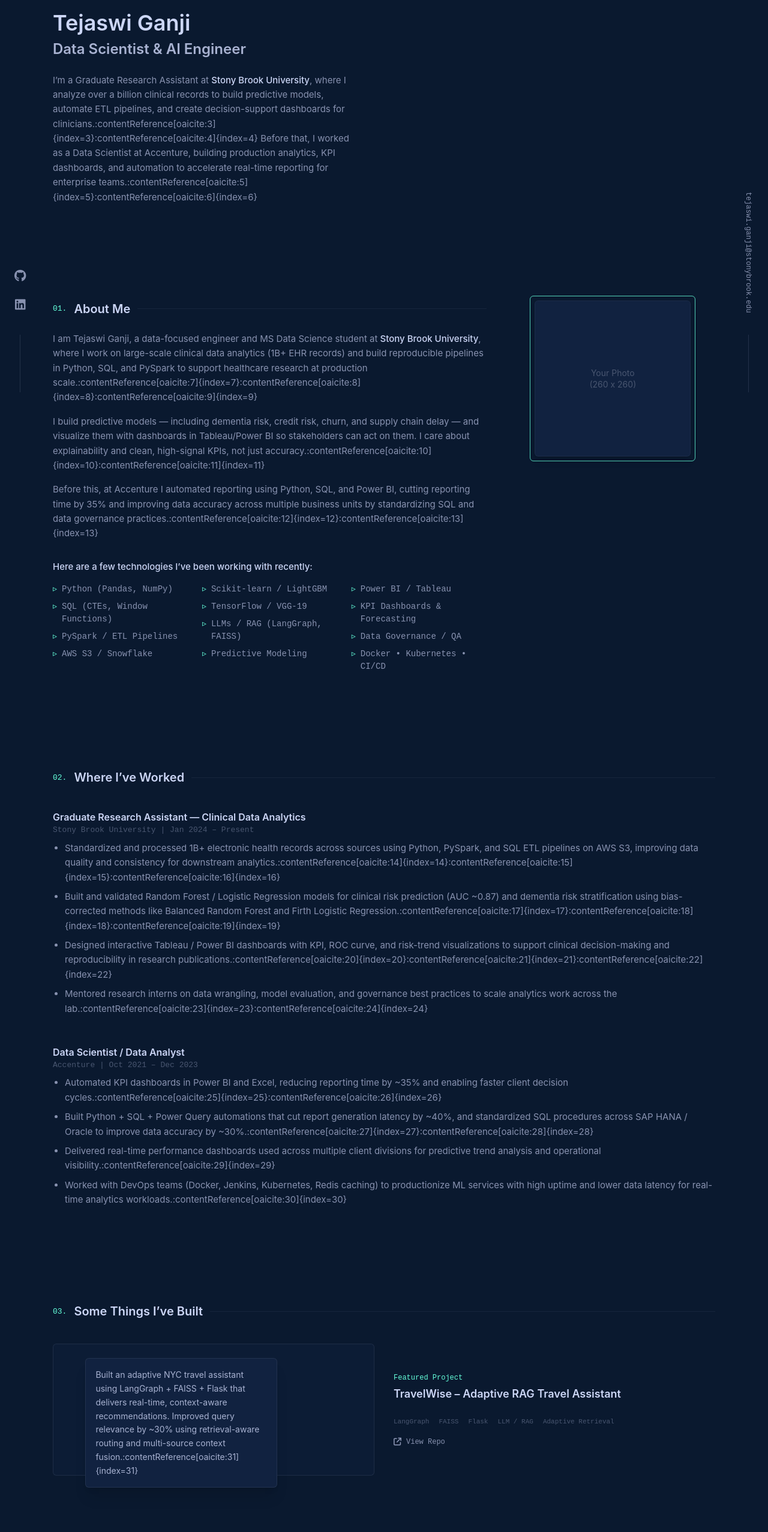
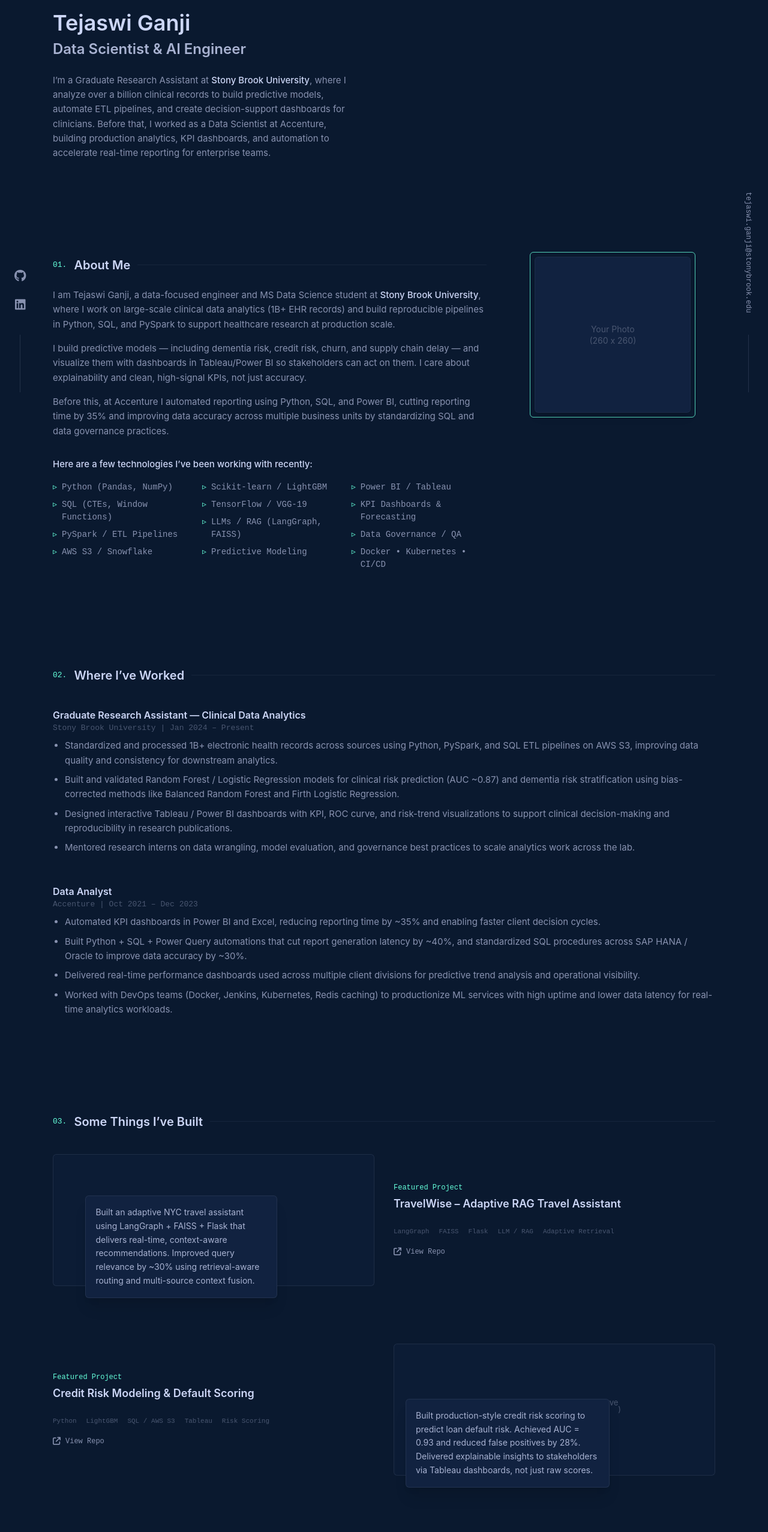
Before and after one commit to gtejaswi2212/tejaswi-portfolio, a plain HTML site: page index.html in a window 1280 px wide. Shown: the part 146-2700 px from the top of the page at 60% size. Drawn offline with nearby package versions, Linux system fonts and the light colour scheme.

Commit message:
Remove content references and update email links

```diff
--- a/index.html
+++ b/index.html
@@ -160,9 +160,9 @@
         I’m a Graduate Research Assistant at
         <span class="text-slate-100 font-medium">Stony Brook University</span>,
         where I analyze over a billion clinical records to build predictive models,
-        automate ETL pipelines, and create decision-support dashboards for clinicians.:contentReference[oaicite:3]{index=3}:contentReference[oaicite:4]{index=4}
+        automate ETL pipelines, and create decision-support dashboards for clinicians.
         Before that, I worked as a Data Scientist at Accenture, building production analytics,
-        KPI dashboards, and automation to accelerate real-time reporting for enterprise teams.:contentReference[oaicite:5]{index=5}:contentReference[oaicite:6]{index=6}
+        KPI dashboards, and automation to accelerate real-time reporting for enterprise teams.
       </p>
     </section>
 
@@ -185,19 +185,19 @@
               I am Tejaswi Ganji, a data-focused engineer and MS Data Science student at
               <span class="text-slate-100 font-medium">Stony Brook University</span>, where I work
               on large-scale clinical data analytics (1B+ EHR records) and build reproducible
-              pipelines in Python, SQL, and PySpark to support healthcare research at production scale.:contentReference[oaicite:7]{index=7}:contentReference[oaicite:8]{index=8}:contentReference[oaicite:9]{index=9}
+              pipelines in Python, SQL, and PySpark to support healthcare research at production scale.
             </p>
 
             <p>
               I build predictive models — including dementia risk, credit risk, churn, and supply chain delay —
               and visualize them with dashboards in Tableau/Power BI so stakeholders can act on them.
-              I care about explainability and clean, high-signal KPIs, not just accuracy.:contentReference[oaicite:10]{index=10}:contentReference[oaicite:11]{index=11}
+              I care about explainability and clean, high-signal KPIs, not just accuracy.
             </p>
 
             <p>
               Before this, at Accenture I automated reporting using Python, SQL, and Power BI, cutting reporting
               time by 35% and improving data accuracy across multiple business units by standardizing SQL and
-              data governance practices.:contentReference[oaicite:12]{index=12}:contentReference[oaicite:13]{index=13}
+              data governance practices.
             </p>
           </div>
 
@@ -264,24 +264,24 @@
           Stony Brook University | Jan 2024 – Present
         </p>
         <ul class="list-disc list-outside ml-5 space-y-2 text-slate-300 text-[15px] leading-relaxed">
-          <li>Standardized and processed 1B+ electronic health records across sources using Python, PySpark, and SQL ETL pipelines on AWS S3, improving data quality and consistency for downstream analytics.:contentReference[oaicite:14]{index=14}:contentReference[oaicite:15]{index=15}:contentReference[oaicite:16]{index=16}</li>
-          <li>Built and validated Random Forest / Logistic Regression models for clinical risk prediction (AUC ~0.87) and dementia risk stratification using bias-corrected methods like Balanced Random Forest and Firth Logistic Regression.:contentReference[oaicite:17]{index=17}:contentReference[oaicite:18]{index=18}:contentReference[oaicite:19]{index=19}</li>
-          <li>Designed interactive Tableau / Power BI dashboards with KPI, ROC curve, and risk-trend visualizations to support clinical decision-making and reproducibility in research publications.:contentReference[oaicite:20]{index=20}:contentReference[oaicite:21]{index=21}:contentReference[oaicite:22]{index=22}</li>
-          <li>Mentored research interns on data wrangling, model evaluation, and governance best practices to scale analytics work across the lab.:contentReference[oaicite:23]{index=23}:contentReference[oaicite:24]{index=24}</li>
+          <li>Standardized and processed 1B+ electronic health records across sources using Python, PySpark, and SQL ETL pipelines on AWS S3, improving data quality and consistency for downstream analytics.</li>
+          <li>Built and validated Random Forest / Logistic Regression models for clinical risk prediction (AUC ~0.87) and dementia risk stratification using bias-corrected methods like Balanced Random Forest and Firth Logistic Regression.</li>
+          <li>Designed interactive Tableau / Power BI dashboards with KPI, ROC curve, and risk-trend visualizations to support clinical decision-making and reproducibility in research publications.</li>
+          <li>Mentored research interns on data wrangling, model evaluation, and governance best practices to scale analytics work across the lab.</li>
         </ul>
       </div>
 
       <!-- Accenture -->
       <div>
-        <h4 class="text-slate-100 font-semibold">Data Scientist / Data Analyst</h4>
+        <h4 class="text-slate-100 font-semibold">Data Analyst</h4>
         <p class="text-[13px] font-mono text-slate-400 mb-2">
           Accenture | Oct 2021 – Dec 2023
         </p>
         <ul class="list-disc list-outside ml-5 space-y-2 text-slate-300 text-[15px] leading-relaxed">
-          <li>Automated KPI dashboards in Power BI and Excel, reducing reporting time by ~35% and enabling faster client decision cycles.:contentReference[oaicite:25]{index=25}:contentReference[oaicite:26]{index=26}</li>
-          <li>Built Python + SQL + Power Query automations that cut report generation latency by ~40%, and standardized SQL procedures across SAP HANA / Oracle to improve data accuracy by ~30%.:contentReference[oaicite:27]{index=27}:contentReference[oaicite:28]{index=28}</li>
-          <li>Delivered real-time performance dashboards used across multiple client divisions for predictive trend analysis and operational visibility.:contentReference[oaicite:29]{index=29}</li>
-          <li>Worked with DevOps teams (Docker, Jenkins, Kubernetes, Redis caching) to productionize ML services with high uptime and lower data latency for real-time analytics workloads.:contentReference[oaicite:30]{index=30}</li>
+          <li>Automated KPI dashboards in Power BI and Excel, reducing reporting time by ~35% and enabling faster client decision cycles.</li>
+          <li>Built Python + SQL + Power Query automations that cut report generation latency by ~40%, and standardized SQL procedures across SAP HANA / Oracle to improve data accuracy by ~30%.</li>
+          <li>Delivered real-time performance dashboards used across multiple client divisions for predictive trend analysis and operational visibility.</li>
+          <li>Worked with DevOps teams (Docker, Jenkins, Kubernetes, Redis caching) to productionize ML services with high uptime and lower data latency for real-time analytics workloads.</li>
         </ul>
       </div>
     </section>
@@ -309,7 +309,7 @@
               <p>
                 Built an adaptive NYC travel assistant using LangGraph + FAISS + Flask that delivers
                 real-time, context-aware recommendations. Improved query relevance by ~30% using
-                retrieval-aware routing and multi-source context fusion.:contentReference[oaicite:31]{index=31}
+                retrieval-aware routing and multi-source context fusion.
               </p>
             </div>
           </div>
@@ -326,7 +326,7 @@
               <p>
                 Built an adaptive NYC travel assistant using LangGraph + FAISS + Flask that delivers
                 real-time, context-aware recommendations. Improved query relevance by ~30% using
-                retrieval-aware routing and multi-source context fusion.:contentReference[oaicite:32]{index=32}
+                retrieval-aware routing and multi-source context fusion.
               </p>
             </div>
 
@@ -342,7 +342,7 @@
             <!-- link -->
             <div class="mt-4 text-slate-300 text-[14px] flex md:justify-start justify-end">
               <a
-                href="https://github.com/gtejaswi2212/travelwise-rag-agent"
+                href="https://github.com/gtejaswi2212/TravelWise-Project-Using-RAG"
                 target="_blank"
                 class="inline-flex items-center gap-2 hover:text-[color:#64ffda] cursor-pointer"
               >
@@ -367,7 +367,7 @@
               <p>
                 Built and optimized ML models to predict loan default risk with AUC = 0.93 using LightGBM.
                 Engineered and aggregated 5M+ financial & behavioral records via SQL and AWS S3.
-                Reduced false positives by 28% while keeping outputs explainable through Tableau dashboards.:contentReference[oaicite:33]{index=33}
+                Reduced false positives by 28% while keeping outputs explainable through Tableau dashboards.
               </p>
             </div>
 
@@ -404,7 +404,7 @@
               <p>
                 Built production-style credit risk scoring to predict loan default risk.
                 Achieved AUC = 0.93 and reduced false positives by 28%. Delivered explainable
-                insights to stakeholders via Tableau dashboards, not just raw scores.:contentReference[oaicite:34]{index=34}
+                insights to stakeholders via Tableau dashboards, not just raw scores.
               </p>
             </div>
           </div>
@@ -422,7 +422,7 @@
               <p>
                 Built a multi-page Tableau dashboard integrating sales, marketing,
                 and inventory data. Improved executive decision speed by ~30% and
-                enabled real-time KPI tracking for revenue growth and retention strategy.:contentReference[oaicite:35]{index=35}
+                enabled real-time KPI tracking for revenue growth and retention strategy.
               </p>
             </div>
           </div>
@@ -439,7 +439,7 @@
               <p>
                 Built a multi-page Tableau dashboard unifying sales, marketing,
                 and inventory data. Improved decision speed by ~30% and drove
-                seasonality-based pricing and inventory strategy.:contentReference[oaicite:36]{index=36}
+                seasonality-based pricing and inventory strategy.
               </p>
             </div>
 
@@ -452,7 +452,7 @@
 
             <div class="mt-4 text-slate-300 text-[14px] flex md:justify-start justify-end">
               <a
-                href="https://github.com/gtejaswi2212/retail-sales-dashboard"
+                href="https://github.com/gtejaswi2212/retail-sales-performance-dashboard"
                 target="_blank"
                 class="inline-flex items-center gap-2 hover:text-[color:#64ffda] cursor-pointer"
               >
@@ -473,7 +473,7 @@
               <p class="text-[14px] text-slate-300 leading-relaxed">
                 Built ensemble churn models (Random Forest, XGBoost) to identify at-risk
                 customers with ~89% accuracy. Automated dashboards reduced analysis time
-                by ~40% and guided marketing retention strategy with actionable churn signals.:contentReference[oaicite:37]{index=37}
+                by ~40% and guided marketing retention strategy with actionable churn signals.
               </p>
             </div>
             <ul class="flex flex-wrap gap-x-3 gap-y-1 font-mono text-[11px] text-slate-400 mt-4">
@@ -484,7 +484,7 @@
             </ul>
             <div class="mt-4 text-slate-300 text-[14px] flex justify-start">
               <a
-                href="https://github.com/gtejaswi2212/churn-prediction"
+                href="https://github.com/gtejaswi2212/bank-customer-churn-prediction"
                 target="_blank"
                 class="inline-flex items-center gap-2 hover:text-[color:#64ffda] cursor-pointer"
               >
@@ -502,7 +502,7 @@
               <p class="text-[14px] text-slate-300 leading-relaxed">
                 Analyzed 50K+ customer reviews using spaCy / TextBlob NLP and built Tableau
                 dashboards to visualize sentiment by region and category, helping product
-                teams prioritize improvements and QA feedback loops.:contentReference[oaicite:38]{index=38}
+                teams prioritize improvements and QA feedback loops.
               </p>
             </div>
             <ul class="flex flex-wrap gap-x-3 gap-y-1 font-mono text-[11px] text-slate-400 mt-4">
@@ -531,7 +531,7 @@
               <p class="text-[14px] text-slate-300 leading-relaxed">
                 Predicted shipment delays with 18% higher accuracy using logistic regression
                 and random forest. Built ETL workflows and alerting dashboards to surface
-                bottlenecks early and improve supplier visibility and accountability.:contentReference[oaicite:39]{index=39}
+                bottlenecks early and improve supplier visibility and accountability.
               </p>
             </div>
             <ul class="flex flex-wrap gap-x-3 gap-y-1 font-mono text-[11px] text-slate-400 mt-4">
@@ -565,13 +565,13 @@
       </div>
 
       <p class="text-slate-300 text-[15px] leading-relaxed mb-8">
-        I’m actively looking for full-time roles and collaborations in Data Science,
+        I’m actively looking for full-time roles and collaborations in Data Science & Analytics,
         ML Engineering, and AI systems — especially work that blends analytics,
         automation, and real-world impact. If that sounds like you, let's talk.
       </p>
 
       <a
-        href="mailto:tejaswi.ganji@stonybrook.edu"
+        href="mailto:tejaswi.ganji2000@gmail.com"
         class="inline-block border border-[color:#64ffda] text-[color:#64ffda] rounded-md px-5 py-3 font-mono text-[13px] hover:bg-[rgba(100,255,218,0.07)] transition"
       >
         Say Hello
```
